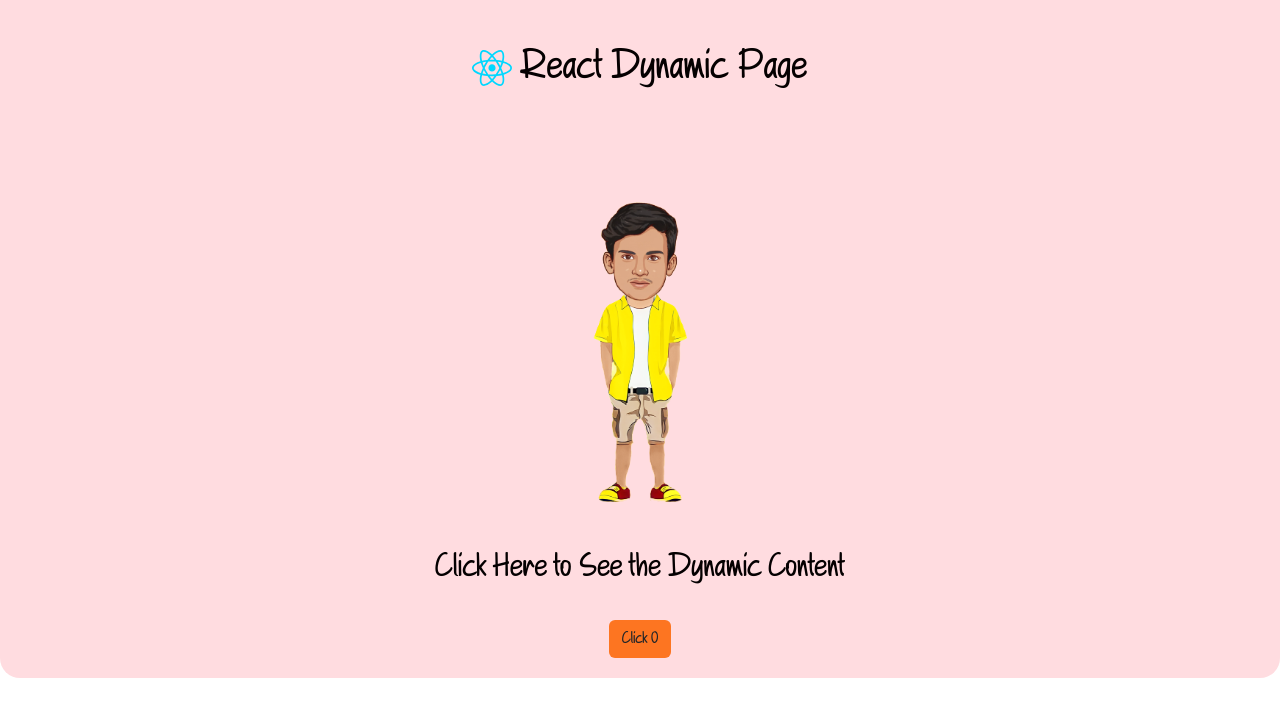
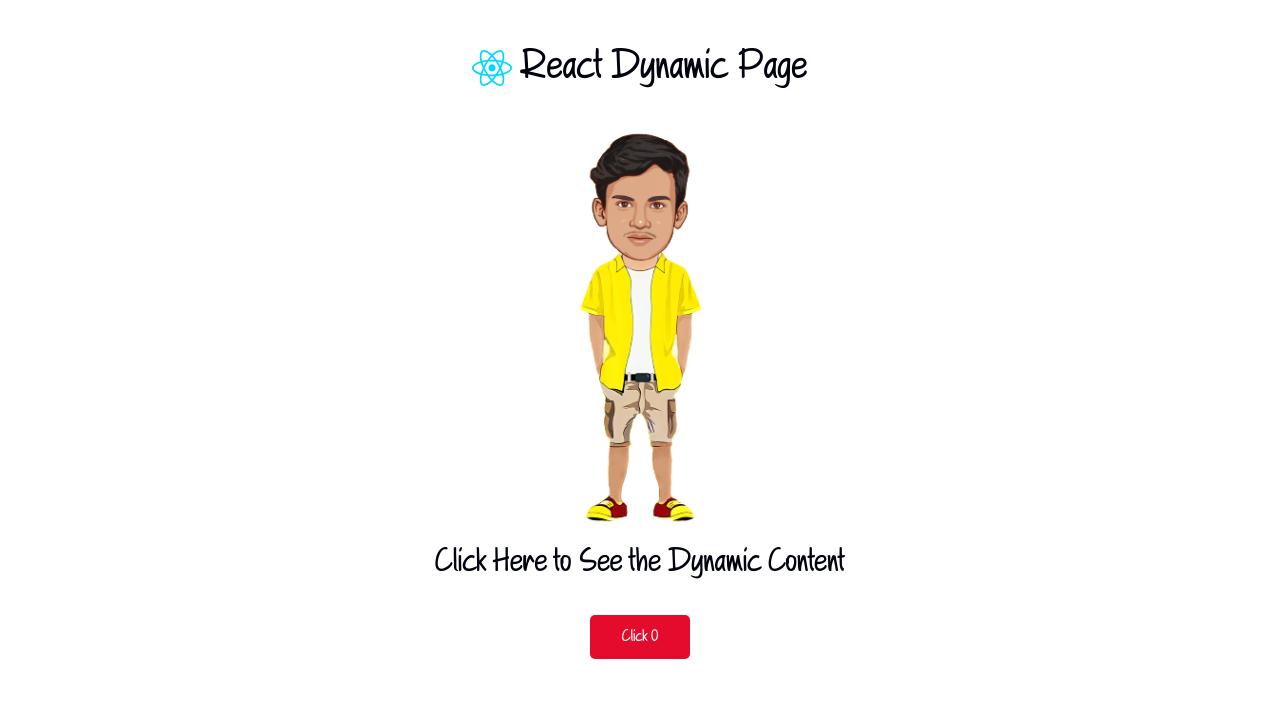
Before and after one commit to muthu12-sudo/Portfolio-MG, a React (Vite) app: page / in a window 1280 px wide. Shown: the top 716 px of the page. Built offline with nearby package versions, Linux system fonts and the light colour scheme.

Commit message:
Update commit

```diff
--- a/src/Header.css
+++ /dev/null
@@ -1,29 +0,0 @@
-*{
-    color:#050001;
-    font-family: 'Note';
-}
-@font-face {
-    font-family: 'Note';
-    src:url('fonts/Note.ttf');
-  }
-
-
-.header{
-    text-align: center;
-    background: #FFDCE0;
-    padding: 20px;
-    border-radius: 0 0 20px 20px;
-}
-
-#mg img{
-    padding: 10px;
-    width:400px;
-    margin:0;
-    height: auto;
-}
-.header button{
-    background: #fd7521;
-}
-.header button:hover{
-    background: #fef39f;
-}
--- a/src/Header.tsx
+++ b/src/Header.tsx
@@ -1,5 +1,5 @@
 import { useState } from "react";
-import "./Header.css";
+import "./style.css";
 import reactlogo from "./assets/react.svg";
 import cartoonmg from "/Cartoon-MG.png";
 function Header() {
@@ -18,9 +18,7 @@ function Header() {
         <img id="mg" src={cartoonmg} width="300px" />
         <h2>Click Here to See the Dynamic Content</h2>
         <br />
-        <button className="btn" onClick={() => setCount(count + 1)}>
-          Click {count}
-        </button>
+        <button onClick={() => setCount(count + 1)}>Click {count}</button>
       </div>
     </>
   );
--- /dev/null
+++ b/src/style.css
@@ -0,0 +1,39 @@
+*{
+    color:#01030f;
+    font-family: 'Note';
+}
+
+@font-face {
+    font-family: 'Note';
+    src:url('fonts/Note.ttf');
+  }
+
+
+.header{
+    text-align: center;
+    padding: 20px;
+    border-radius: 0 0 20px 20px;
+}
+
+#mg{
+    padding: 20px;
+    width:350px;
+    height: auto;
+}
+.header button{
+    background: #e50b2c;
+    color:#fff;
+    padding:10px;
+    border:none;
+    border-radius: 5px 5px;
+    width:100px;
+    transition: all ease-in-out .2s ;
+}
+.header button:hover{
+    background:#2be00b ;
+    color:#01030f;
+    box-shadow: 0px 0px 41px -6px #2be00b;
+-webkit-box-shadow: 0px 0px 41px -6px #2be00b;
+-moz-box-shadow: 0px 0px 41px -6px #2be00b;
+
+}
```
Also changed, not shown: public/Cartoon-MG.png.
